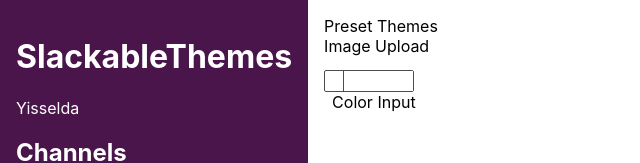
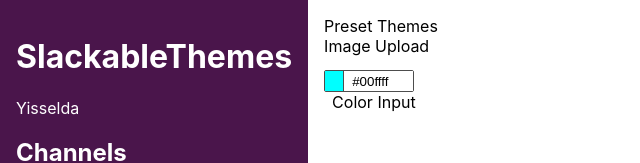
Before and after one commit to yisselda/SlackableThemes, a React app: page / in a window 1280 px wide. Shown: the top 163 px of the page, without its empty margins (0-640 px from the left). Built offline with nearby package versions, Linux system fonts and the light colour scheme.

Commit message:
Updated Dashboard with colorpicker

```diff
--- a/src/components/DashBoard.js
+++ b/src/components/DashBoard.js
@@ -1,4 +1,4 @@
-import React from 'react';
+import React, { useState } from 'react';
 import '../styles/dashboard.scss';
 import PresetThemes from './PresetThemes';
 import ImageUpload from './ImageUpload';
@@ -6,11 +6,17 @@ import ColorPicker from './ColorPicker';
 import ColorInput from './ColorInput';
 
 const DashBoard = () => {
-  return(
+  let [color, setColor] = useState('#00ffff');
+
+  function onColorChange(newColor) {
+    setColor(newColor);
+  }
+
+  return (
     <div className='dashboard'>
       <PresetThemes />
       <ImageUpload />
-      <ColorPicker />
+      <ColorPicker color={color} onChange={onColorChange} />
       <ColorInput />
     </div>
   );
```
